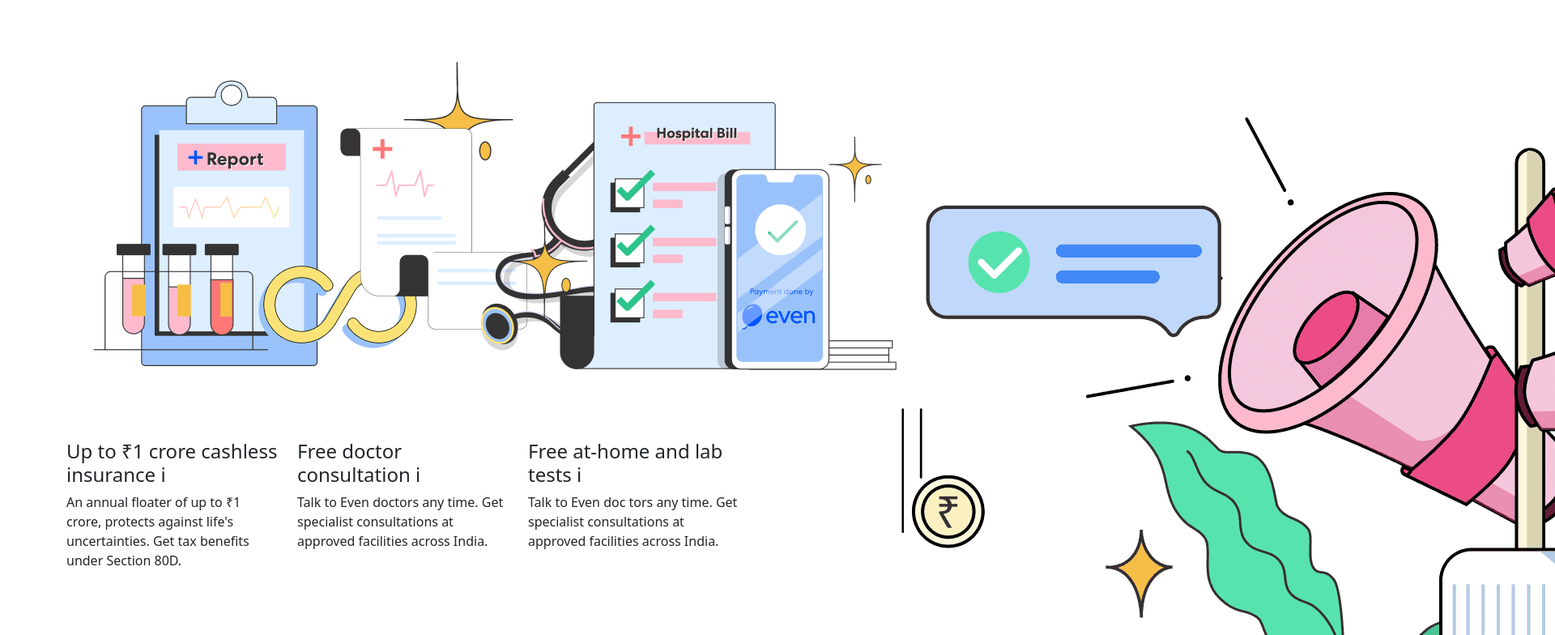
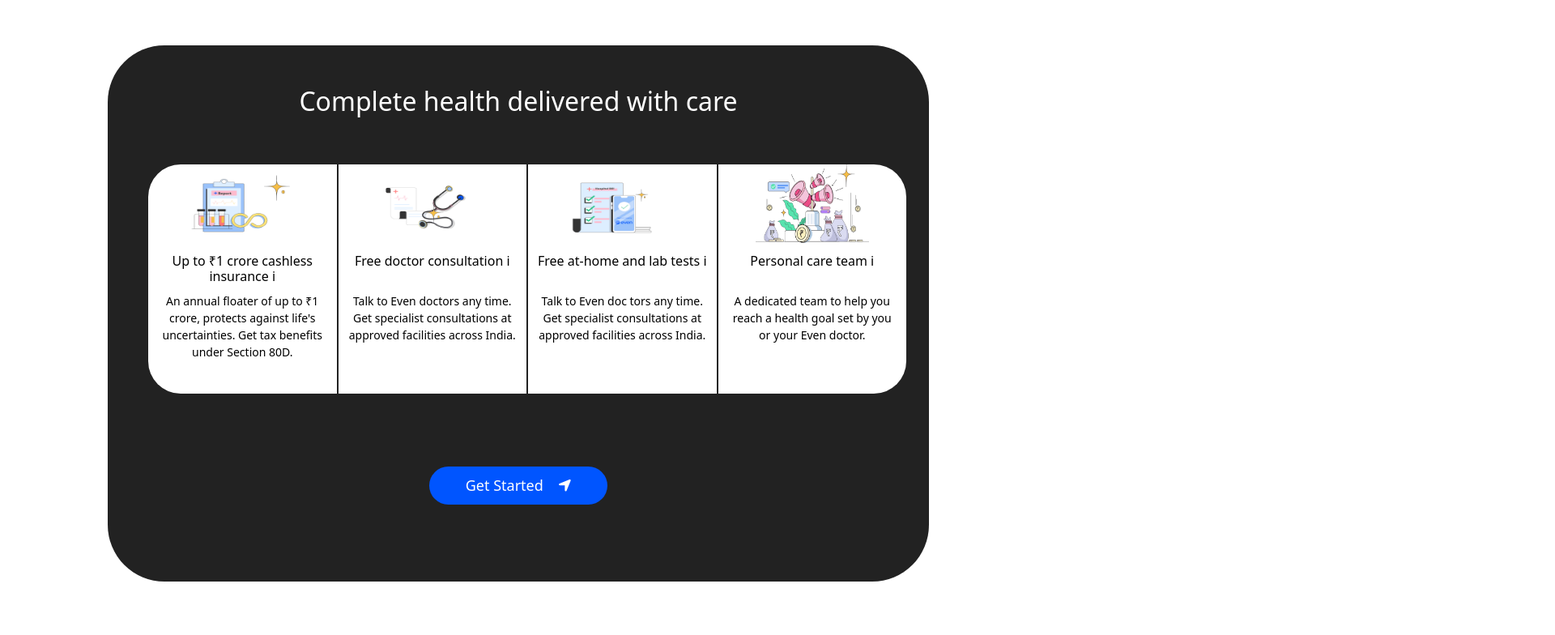
Before and after one commit to mehrabali2001/even_project, a plain HTML site: page index.html in a window 1280 px wide. Shown: the part 1932-2716 px from the top of the page at 81% size, 1920 px wide, since content can reach past the window. Drawn offline with Linux system fonts and the light colour scheme.

Commit message:
Complete css till health section

```diff
--- a/css/style.css
+++ b/css/style.css
@@ -107,6 +107,8 @@
 }
 /* Even Section End */
 /* ***************************************************************************** */
+/* Plan Section End */
+
 #plan_section{
     background: #fff;
 }
@@ -152,3 +154,51 @@
 .plan_button i{
     margin-left: 14px;
 }
+/* Plan Section End */
+/* ***************************************************************************** */
+/* Health Section Start */
+#health_section{
+    background: #fff;
+}
+.health_section {
+    width: 1014px;
+    background: #222222;
+    color: #fff;
+    text-align: center;
+    padding-top: 40px;
+    padding-bottom: 50px;
+    margin-top: 100px;
+    margin: 100px auto;
+    border-radius: 70px;
+    padding: 50px;
+}
+.br_first {
+    border-radius: 40px 0px 0px 40px;
+}
+.health_item {
+    background: #fff;
+    color: #000;
+    margin-right: -22px;
+    height: 283px;
+    margin-bottom: 50px;
+    margin-top: 50px;
+}
+
+.br_last {
+    border-radius: 0px 40px 40px 0px;
+}
+.health_item img {
+    background: #fff;
+    height: 100px;
+    width: 140px;
+}
+.health_item h4 {
+    font-size: 16px;
+    text-align: center;
+    padding: 10px 10px;
+    height: 40px;
+}
+.health_item p {
+    font-size: 14px;
+    padding: 10px;
+}
--- a/index.html
+++ b/index.html
@@ -237,23 +237,33 @@
 
 <section id="health_section">
     <div class="container">
+        <div class="health_section">
         <div class="health_heading">
             <h2>Complete health delivered with care</h2>
         </div>
         <div class="row">
             <div class="col-md-3">
-            <img src="images/atHomeLab.png" alt="">
-            <h4>Up to ₹1 crore cashless insurance
-                <span>i</span></h4>
-                <p>An annual floater of up to ₹1 crore, protects against life's uncertainties. Get tax benefits under Section 80D.</p>
+                <div class="health_item br_first">
+                    <img src="images/atHomeLab.png" alt="">
+                    <h4>Up to ₹1 crore cashless insurance
+                        <span>i</span></h4>
+                        <p>An annual floater of up to ₹1 crore, protects against life's uncertainties. Get tax benefits under Section 80D.</p>
+                </div>
+
             </div>
             <div class="col-md-3">
+                <div class="health_item">
+
                 <img src="images/freeDoctor.png" alt="">
                 <h4>Free doctor consultation
                     <span>i</span></h4>
+
                     <p> Talk to Even doctors any time. Get specialist consultations at approved facilities across India.</p>
             </div>
+                </div>
             <div class="col-md-3">
+                <div class="health_item">
+
                 <img src="images/croreInsurance.png" alt="">
                 <h4>
                     Free at-home and lab tests
@@ -262,7 +272,10 @@
                         tors any time. Get specialist consultations at approved facilities across India.</p>
 
             </div>
+                    </div>
             <div class="col-md-3">
+                <div class="health_item br_last">
+
                 <img src="images/referral-landing.png" alt="">
                 <h4>
                     Personal care team
@@ -270,11 +283,13 @@
 
                     <span>i</span></h4>
                     <p>A dedicated team to help you reach a health goal set by you or your Even doctor.</p>
+    </div>
+            </div>
 
-            </div>
-              <div class="btn btn-primary">Get Started</div>
         </div>
+        <button class="plan_button">Get Started <i class="fa-solid fa-location-arrow"></i></button>
 
+    </div>
     </div>
 </section>
 <!-- start nutshel -->
```
